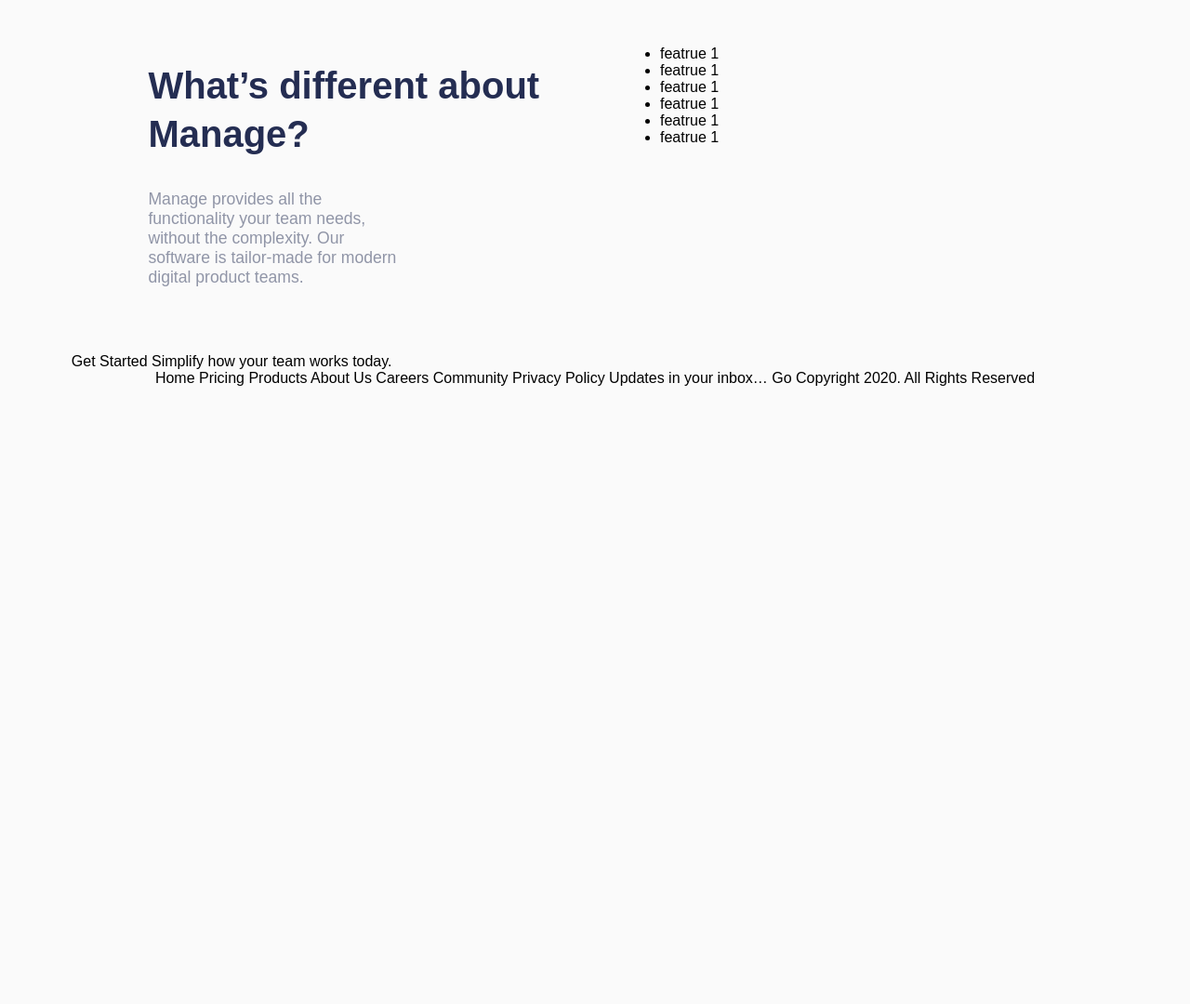
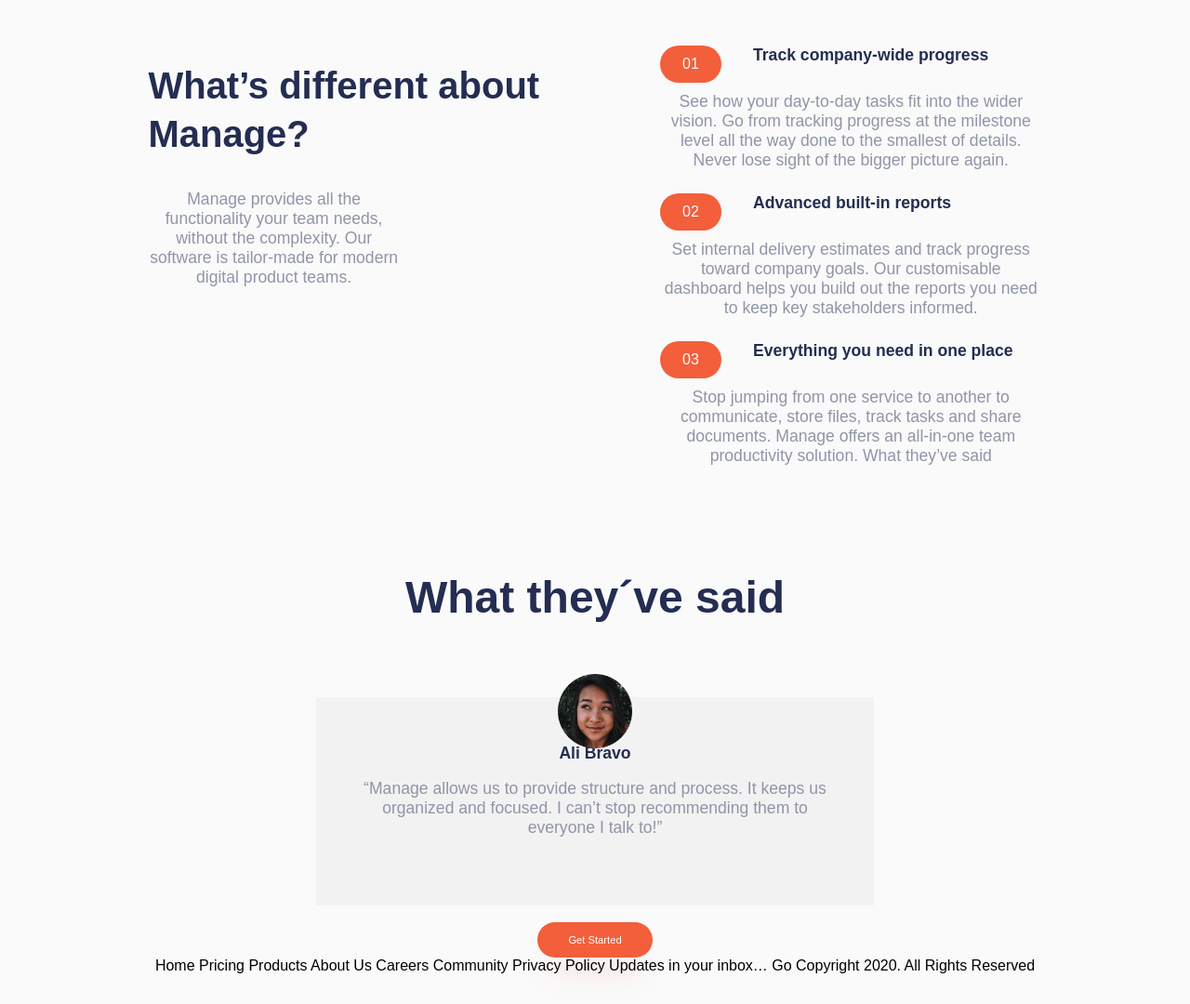
Before and after one commit to MarkusHeine/frontend-mentor-Manage-landing-page, a website built with webpack: page src/index.html in a window 1280 px wide. Shown: the part 657-1737 px from the top of the page at 93% size. Before the commit the page ends 1105 px from the top, so only its background shows below. Built offline with nearby package versions, Linux system fonts and the light colour scheme; files whose address does not match are found by name; a web font is replaced by a local one.

Commit message:
style testimonals dummy

```diff
--- a/src/assets/data/features.json
+++ b/src/assets/data/features.json
@@ -6,7 +6,7 @@
     },
     {
         "id": "02",
-        "title": "Advanced built-in reports ",
+        "title": "Advanced built-in reports",
         "body": "Set internal delivery estimates and track progress toward company goals. Our customisable dashboard helps you build out the reports you need to keep key stakeholders informed."
     },
     {
--- a/src/css/main.css
+++ b/src/css/main.css
@@ -1,6 +1,6 @@
 body {
     width: 100vw;
-    min-height: 100vh;
+    /* min-height: 100vh; */
     margin: 4vh 0;
     background-color: hsl(0, 0%, 98%);
     background-image: url("../assets/images/backgrounds/bg-simplify-section-desktop.svg");
@@ -10,7 +10,14 @@ body {
     font-family: "Be Vietnam", sans-serif;
     display: flex;
     flex-direction: column;
-    justify-content: flex-start;
+    justify-content: center;
+    align-items: center;
+}
+
+main {
+    display: flex;
+    flex-direction: column;
+    justify-content: center;
     align-items: center;
 }
 
@@ -47,10 +54,20 @@ h2 {
     line-height: 1.3;
 }
 
+h3 {
+    font-weight: 700;
+    font-size: 1.1em;
+    color: hsl(228, 39%, 23%);
+    margin: 0;
+}
+
 .elem-shape {
     padding: 13px 33px;
     border: 0;
     border-radius: 1.4rem;
+    display: flex;
+    justify-content: center;
+    align-items: center;
 }
 
 .elem-shape.orange {
@@ -66,7 +83,7 @@ h2 {
 a {
     text-decoration: none;
     font-weight: 700;
-    font-size: 1.1em;
+    font-size: 0.9rem;
     color: hsl(227, 12%, 61%);
     margin: 0 1vw;
 }
@@ -182,7 +199,7 @@ header {
 
 /* MAIN */
 
-main {
+#info {
     display: flex;
     flex-direction: column;
     width: 88%;
@@ -215,9 +232,91 @@ main {
     width: 100%;
 }
 
-#features {
+/* FEATURES */
+
+#features-wrapper {
     width: 40%;
     padding: 30px;
+}
+
+#features-wrapper ul {
+    list-style: none;
+}
+
+.feature-card {
+    display: grid;
+    grid-template-columns: 40px 40px 1fr;
+    grid-template-rows: 40px 1fr;
+    grid-template-areas:
+        "id1 id2 title"
+        "body body body";
+    margin-bottom: 25px;
+    column-gap: 10px;
+    row-gap: 10px;
+}
+
+.fcard-id {
+    grid-column-start: 1;
+    grid-column-end: 2;
+    margin-right: 25px;
+}
+
+.fcard-title {
+    grid-area: title;
+    align-items: center;
+}
+
+.fcard-body {
+    grid-area: body;
+
+    align-items: flex-start;
+    margin: 0;
+}
+
+/* TESTEMONIALS */
+
+#testemonials {
+    width: 100vw;
+    display: flex;
+    flex-direction: column;
+    align-items: center;
+}
+
+#testemonials-card-wrapper {
+}
+
+#testemonials-card-wrapper ul {
+    list-style: none;
+    display: inline;
+    padding: 10px;
+}
+
+.testemonial-card {
+    width: 600px;
+    display: grid;
+    grid-template-rows: 10% 10% 80%;
+    grid-template-columns: 1fr;
+}
+
+.testemonial-card img {
+    height: 80px;
+    grid-row: 1 / 3;
+    grid-column: 1;
+    z-index: 1;
+    align-self: start;
+    justify-self: center;
+}
+
+.testimonial-body {
+    background-color: hsl(0, 0%, 95%);
+    padding: 50px 40px 40px 40px;
+    grid-row: 2 / 4;
+    grid-column: 1;
+}
+
+.testimonial-body h3,
+p {
+    text-align: center;
 }
 
 @media only screen and (max-width: 375px) {
@@ -233,6 +332,15 @@ main {
     h2 {
         font-size: 1.5em;
         text-align: center;
+    }
+
+    h3 {
+        font-size: 0.9em;
+    }
+
+    p {
+        font-size: 0.8em;
+        color: hsl(227, 12%, 61%);
     }
 
     button {
@@ -269,4 +377,27 @@ main {
         width: 100%;
         padding: 0;
     }
+
+    #features-wrapper {
+        width: 100%;
+        padding: 0;
+    }
+
+    #features-wrapper ul {
+        padding: 0;
+        margin: 0;
+    }
+
+    .feature-card {
+        margin-bottom: 15px;
+        column-gap: 0;
+        row-gap: 10px;
+    }
+
+    .fcard-title {
+        grid-area: title;
+        display: flex;
+        align-items: center;
+        margin-left: 7px;
+    }
 }
--- a/src/index.html
+++ b/src/index.html
@@ -64,6 +64,7 @@
             </div>
         </header>
         <main>
+            <div id="info">
                 <div id="two-split">
                     <div id="dialog">
                         <h1>
@@ -71,8 +72,8 @@
                         </h1>
                         <p>
                             Manage makes it simple for software teams to plan
-                        day-to-day tasks while keeping the larger team goals in
-                        view.
+                            day-to-day tasks while keeping the larger team goals
+                            in view.
                         </p>
                         <button class="elem-shape orange">Get Started</button>
                     </div>
@@ -87,23 +88,39 @@
                     <div id="dialog">
                         <h2>What’s different about Manage?</h2>
                         <p>
-                        Manage provides all the functionality your team needs,
-                        without the complexity. Our software is tailor-made for
-                        modern digital product teams.
+                            Manage provides all the functionality your team
+                            needs, without the complexity. Our software is
+                            tailor-made for modern digital product teams.
                         </p>
                     </div>
-                <div id="features">
+                    <div id="features-wrapper"></div>
+                </div>
+            </div>
+            <div id="testemonials">
+                <h1>What they´ve said</h1>
+                <div id="testemonials-card-wrapper">
                     <ul>
-                        <li>featrue 1</li>
-                        <li>featrue 1</li>
-                        <li>featrue 1</li>
-                        <li>featrue 1</li>
-                        <li>featrue 1</li>
-                        <li>featrue 1</li>
+                        <li>
+                            <div class="testemonial-card">
+                                <img
+                                    src="./assets/images/avatar/avatar-ali.png"
+                                    alt=""
+                                />
+                                <div class="testimonial-body">
+                                    <h3>Ali Bravo</h3>
+                                    <p>
+                                        “Manage allows us to provide structure
+                                        and process. It keeps us organized and
+                                        focused. I can’t stop recommending them
+                                        to everyone I talk to!”
+                                    </p>
+                                </div>
+                            </div>
+                        </li>
                     </ul>
                 </div>
+                <button class="elem-shape orange">Get Started</button>
             </div>
-            Get Started Simplify how your team works today.
         </main>
         <footer>
             Home Pricing Products About Us Careers Community Privacy Policy
--- /dev/null
+++ b/src/js/featuresCard.js
@@ -0,0 +1,19 @@
+export const featuresCard = async () => {
+    const featuresWrapper = document.querySelector("#features-wrapper");
+    const resp = await fetch("../assets/data/features.json");
+    const features = await resp.json();
+
+    const rows = features.map(feature => {
+        return `
+            <li>
+                <div class="feature-card">
+                    <div class="fcard-id elem-shape orange">${feature.id}</div>
+                    <h3 class="fcard-title">${feature.title}</h3>
+                    <p class="fcard-body">${feature.body}</p>
+                </div>
+            </li>
+            `;
+    });
+    const cards = `<ul>${rows.join("")}</ul>`;
+    featuresWrapper.innerHTML = cards;
+};
--- a/src/js/index.js
+++ b/src/js/index.js
@@ -1,3 +1,5 @@
 import { mobileNavigation } from "./mobileNavigation";
+import { featuresCard } from "./featuresCard";
 
 mobileNavigation();
+featuresCard();
```
Lines whose indentation alone changed are shown as unchanged.
